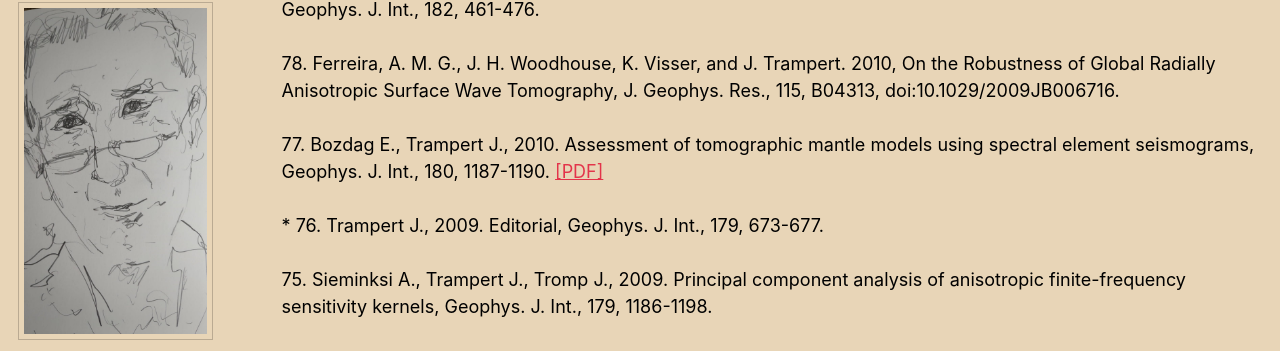
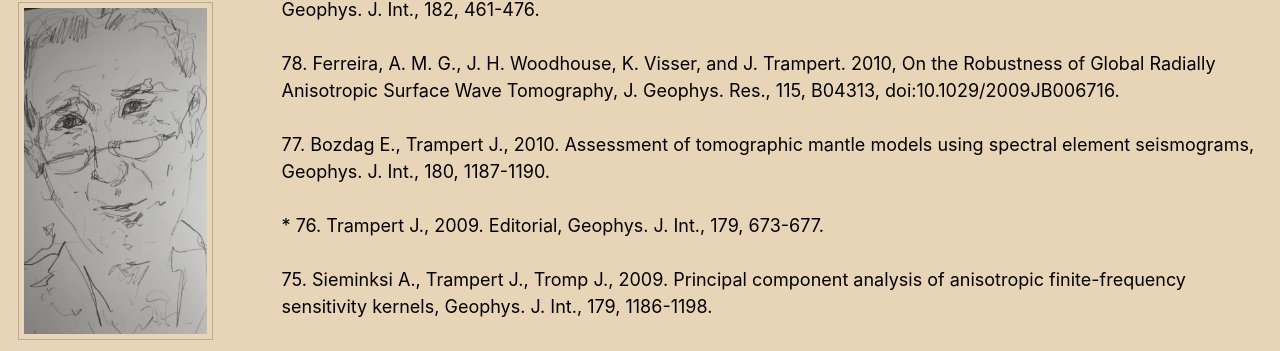
Before and after one commit to jeannot-trampert/jeannot-trampert.github.io, a Jekyll site: the page built from _pages/publications.html, in a window 1280 px wide and 900 px high, scrolled down 5756 px. Shown: the part 99-450 px from the top of the window. Built offline with Jekyll 4.4.1, drawn with Linux system fonts in a browser that asks for light colours; a script bundle is joined from its source files by our own code; comment, search, counter and statistics services are not loaded; a style sheet for code colours, icons or effects is not loaded.

Commit message:
Clean up publications and remove unnecessary tags

```diff
--- a/_pages/publications.html
+++ b/_pages/publications.html
@@ -346,7 +346,7 @@ B04313, doi:10.1029/2009JB006716. <br>
 <br>
 77. Bozdag E., Trampert J., 2010. Assessment of tomographic
 mantle models using spectral element seismograms, Geophys. J.
-Int., 180, 1187-1190. <a href="pdfs/gji10-assess.pdf">[PDF]</a><br>
+Int., 180, 1187-1190. <br>
 <br>
 * 76. Trampert J., 2009. Editorial, Geophys. J. Int., 179,
 673-677. <br>
@@ -738,16 +738,14 @@ Bristol, 131-145.
 
 <article>
 <h2>Books</h2>
-<ul>
 B1. Van der Hilst, R.D., Bass. J., Matas, J., Trampert, J.
 (Eds.), 2005. Earth's Deep Mantle: Structure, Composition,
 and Evolution, Geophysical Monograph 160 (American
 Geophysical Union, Washington, D.C.), pp. 334
-</ul>
 </article>
+
 <article>
 <h2>Extended abstracts</h2>
-<ul>
 A16. Pijnenburg R. et al., 2021. EPOS-NL is the Dutch solid
 earth science infrastructure for research on georesources
 and geohazards, 1st EAGE Workshop on Induced Seismicity,
@@ -829,11 +827,10 @@ regional locations in W. China, Central Asia and parts of
 the Middle East, proceedings of the 21st Seismic Research
 Symposium for monitoring the Comprehensive Nuclear Test Ban
 Treaty, 1, 656-665.
-</ul>
 </article>
+
 <article>
 <h2>Patents</h2>
-<ul>
 P2. Van Vossen R., Curtis A., Trampert J., 2004. Amplitude
 correction for seismic recordings (GB2420625, EP filed,
 US7333393). <br>
@@ -841,7 +838,6 @@ US7333393). <br>
 P1. Van Vossen R., Curtis A., Trampert J., 2003. Method for
 retrieving local near-surface material information
 (GB2397378, EP1439403, US7154812).
-</ul>
 </article>
 </mainall> </section>
 
```
